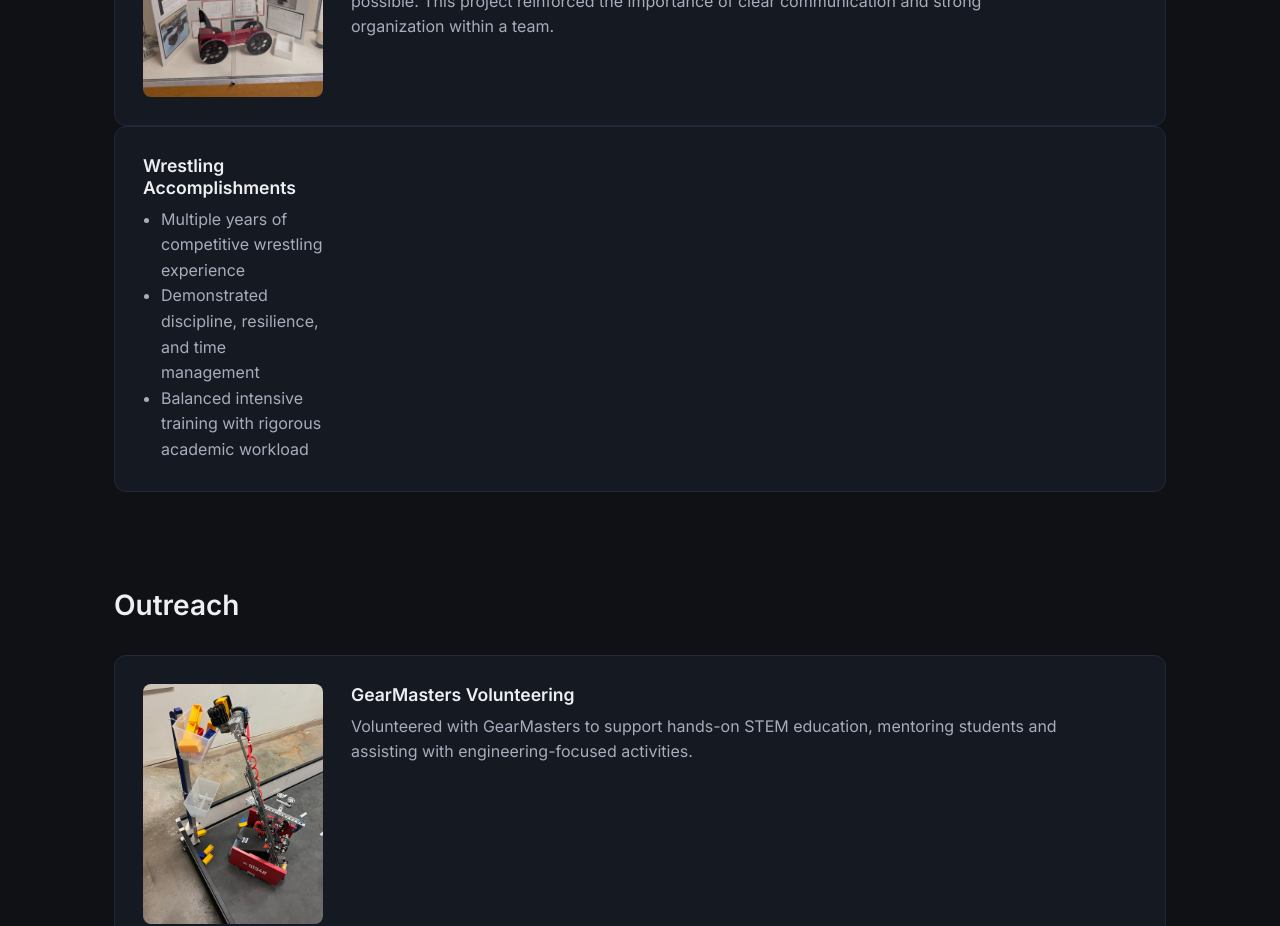
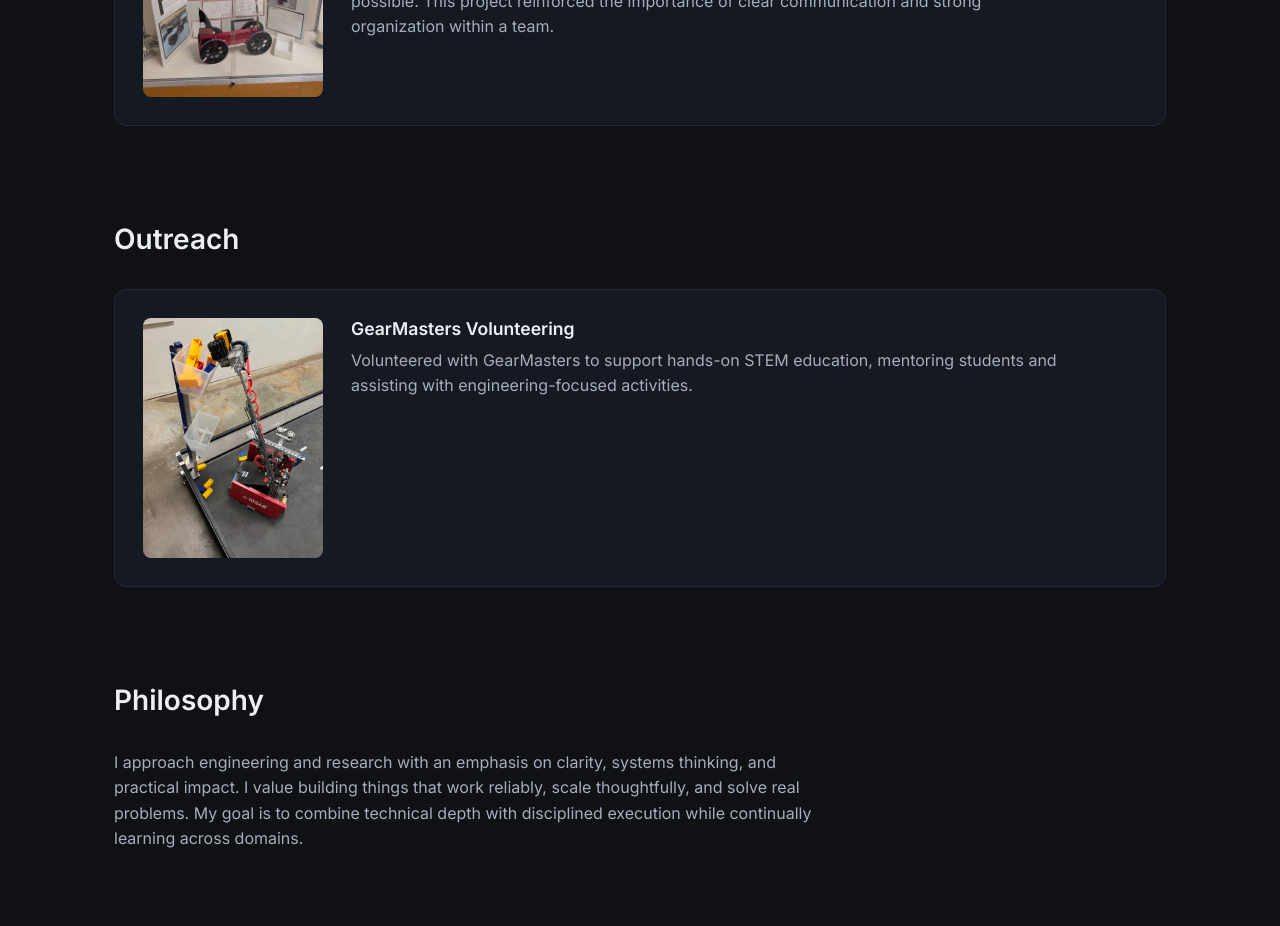
Before and after one commit to alexkcoker/alexkcoker.github.io, a Next.js app: page / in a window 1280 px wide. Shown: the part 4800-5726 px from the top of the page. Built offline with nearby package versions, Linux system fonts and the light colour scheme.

Commit message:
Remove Wrestling Accomplishments card for now

```diff
--- a/src/data/content.ts
+++ b/src/data/content.ts
@@ -267,14 +267,6 @@ export const sections: Section[] = [
           alt: 'Design II Final Project — PUNKS Mousetrap Car',
         },
       },
-      {
-        title: 'Wrestling Accomplishments',
-        bullets: [
-          'Multiple years of competitive wrestling experience',
-          'Demonstrated discipline, resilience, and time management',
-          'Balanced intensive training with rigorous academic workload',
-        ],
-      },
     ],
   },
   {
```
